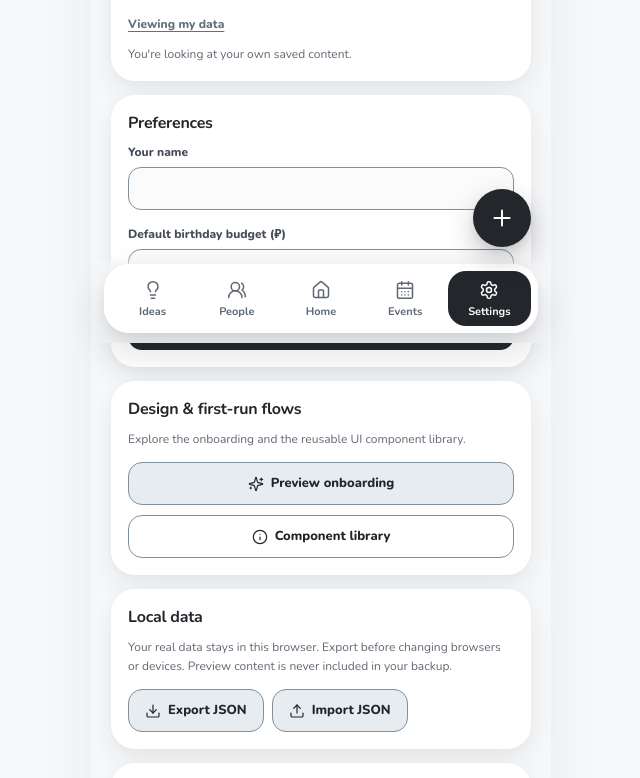
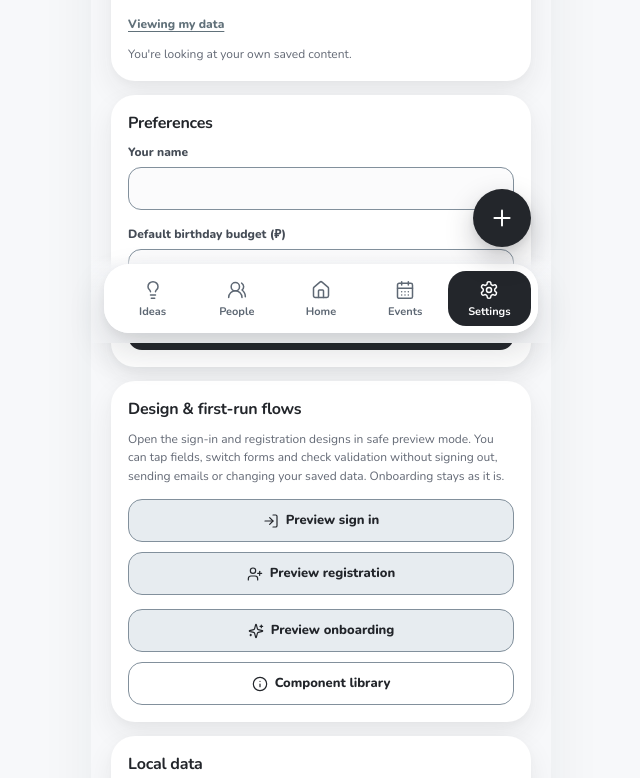
Before and after one commit to littleshiver/giftapp, a React (Vite) app: page /#/settings in a window 1280 px wide. Shown: the part 457-1235 px from the top of the page, without its empty margins (319-959 px from the left). Built offline with nearby package versions, Linux system fonts and the light colour scheme; no server answers.

Commit message:
Expose safe Sign in and Registration previews from Settings

```diff
--- a/src/pages/Settings.tsx
+++ b/src/pages/Settings.tsx
@@ -1,6 +1,6 @@
 import { useEffect, useRef, useState } from "react";
 import { Link } from "react-router-dom";
-import { Download, Upload, Sparkles, Info, UserRound } from "lucide-react";
+import { Download, Upload, Sparkles, Info, UserRound, LogIn, UserPlus } from "lucide-react";
 import { Title } from "../components/UI";
 import { Button, Field } from "../components/Primitives";
 import { useApp } from "../state/AppState";
@@ -119,11 +119,20 @@ export function Settings() {
       <section className="data-card">
         <h2>Design & first-run flows</h2>
         <p>
-          Explore the onboarding
-          {import.meta.env.DEV
-            ? " and the reusable UI component library."
-            : ". Preview adds preferences only when you finish."}
+          Open the sign-in and registration designs in safe preview mode.
+          You can tap fields, switch forms and check validation without signing
+          out, sending emails or changing your saved data. Onboarding stays as it is.
         </p>
+        <Link data-ph="settings-preview-sign-in" className="button-secondary button-full"
+          style={{ marginTop: 14 }} to="/account?preview=sign-in">
+          <LogIn size={16} />
+          Preview sign in
+        </Link>
+        <Link data-ph="settings-preview-sign-up" className="button-secondary button-full"
+          style={{ marginTop: 10 }} to="/account?preview=sign-up">
+          <UserPlus size={16} />
+          Preview registration
+        </Link>
         <Link data-ph="settings-preview-onboarding"
           className="button-secondary button-full"
           style={{ marginTop: 14 }}
```
